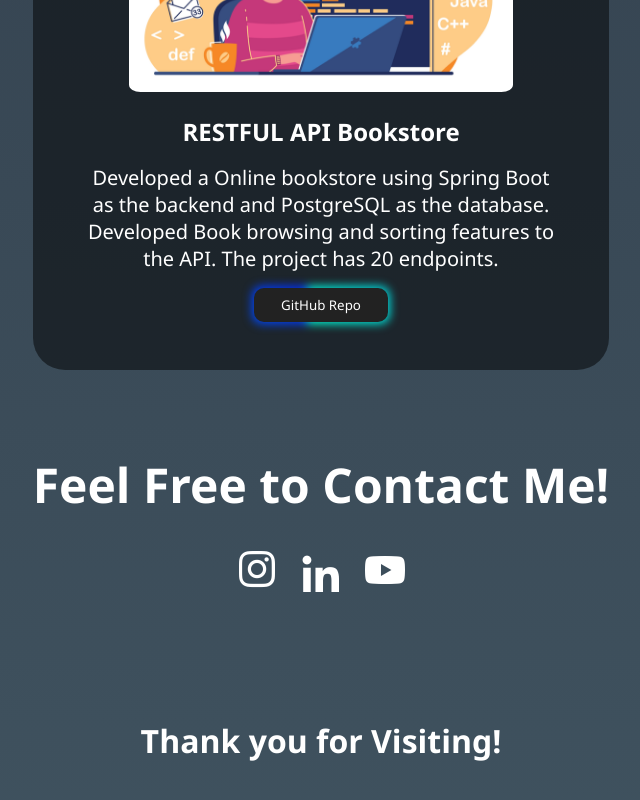
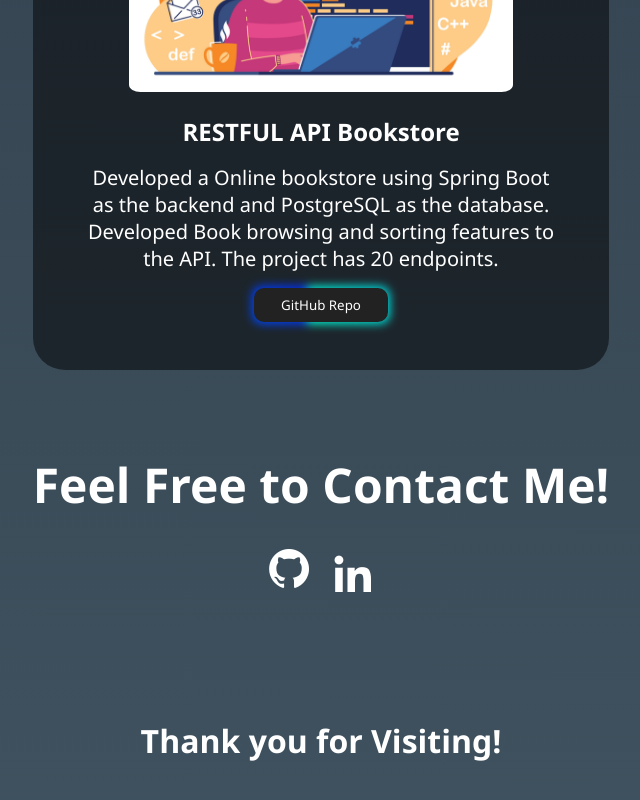
Before and after one commit to avidandrade/portfolio-website, a React (Vite) app: page / in a window 1280 px wide. Shown: the part 3046-3846 px from the top of the page, without its empty margins (319-959 px from the left). Built offline with nearby package versions, Linux system fonts and the light colour scheme.

Commit message:
Updated social section with my github.

```diff
--- a/src/socials.jsx
+++ b/src/socials.jsx
@@ -22,11 +22,10 @@ function Socials() {
 
                 <h4> Feel Free to Contact Me!</h4>
                 <div className="socials">
-                    <motion.a href="https://www.instagram.com/hmavid_/" variants = {iconVariants(1.2)} initial= "initial" animate = "animate" target="_blank"><i className='bx bxl-instagram'></i></motion.a>
+                    <motion.a href="https://github.com/avidandrade" variants = {iconVariants(1.2)} initial= "initial" animate = "animate" target="_blank"><i className='bx bxl-github'></i></motion.a>
                     <motion.a href="https://www.linkedin.com/in/avid-andrade-trejo-898a87251/" variants = {iconVariants(1.3)} initial= "initial" animate = "animate" target="_blank"> <i
                         className='bx bxl-linkedin'></i>
                     </motion.a>
-                    <motion.a href="https://www.youtube.com" variants = {iconVariants(1.1)} initial= "initial" animate = "animate" > <i target ="_blank"className='bx bxl-youtube'></i> </motion.a>
                 </div>
             </div>
 
```
